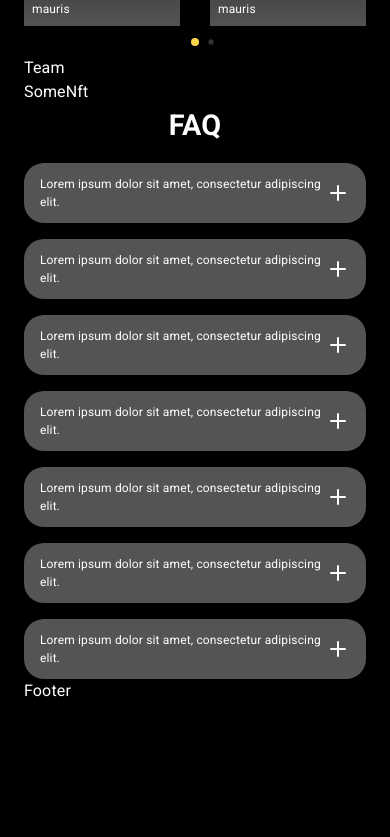
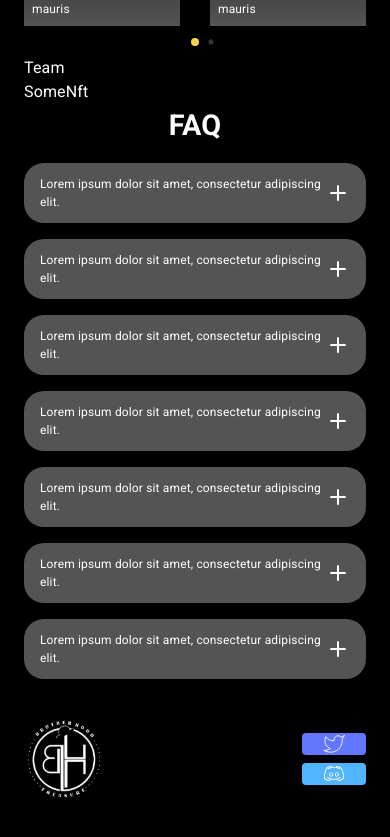
Before and after one commit to SepantaJoshani/NFT_UI, a React (Vite) app: page / in a window 390 px wide. Shown: the part 1830-2667 px from the top of the page. Before the commit the page ends 2533 px from the top, so only its background shows below. Built offline with nearby package versions, Linux system fonts and the light colour scheme.

Commit message:
footer and menu

```diff
--- a/src/App.jsx
+++ b/src/App.jsx
@@ -64,10 +64,7 @@ const StoryWrapper = styled.section`
   margin-top: 1rem;
   border-radius: 15px;
 
-  @media (min-width: 768px) {
-    margin: 0 auto;
-    margin-top: 2rem;
-  }
+
   @media (min-width: 768px) {
     margin: 0 auto;
     margin-top: 2rem;
@@ -80,6 +77,7 @@ const TimeLineWrapper = styled(Box)`
   @media (min-width: 1024px) {
     width: 90%;
     margin: 0 auto;
+    margin-top: 2.5rem;
   }
 `;
 
--- a/src/components/content/hero/Hero.jsx
+++ b/src/components/content/hero/Hero.jsx
@@ -1,8 +1,6 @@
 import React, { useState } from "react";
 import styled from "@emotion/styled";
-import Button from "@mui/material/Button";
 import AVATAR from "../../../assets/heading-avatar.png";
-
 import Plus from "../../../assets/plus-icon.svg";
 import Minus from "../../../assets/minus.svg";
 
@@ -253,6 +251,7 @@ const NumValue = styled.span`
 const MintBtn = styled.button`
   padding: 0 0.8rem;
   background-color: #fdde3d;
+  color: #000;
   border: 0;
   outline: 0;
   border-radius: 6px;
@@ -277,18 +276,3 @@ const MintBtn = styled.button`
     font-size: 2.2rem;
   }
 `;
-
-const DiscordBtn = styled(Button)`
-  background-color: #51b4ff;
-  padding: 0 0.5rem;
-  :hover {
-    background-color: #51b4ff;
-  }
-`;
-
-const TwitterBtn = styled(DiscordBtn)`
-  background-color: #6376ff;
-  :hover {
-    background-color: #6376ff;
-  }
-`;
--- a/src/components/content/timeline/AlternateTimeline.jsx
+++ b/src/components/content/timeline/AlternateTimeline.jsx
@@ -80,13 +80,15 @@ const StyledTimeLineContent = styled(TimelineContent)`
   border-radius: 20px;
   position: relative;
 
+
   ${(p) => p.theme.breakpoints.up("md")} {
+    border: 1px solid #fff;
     ::after {
       content: "";
       position: absolute;
       width: 100%;
       height: 100%;
-      background-color: #545454;
+      background-color:#2c2c2c;
       bottom: 1rem;
       left: 1rem;
       z-index: -1;
--- a/src/components/layout/footer/Footer.jsx
+++ b/src/components/layout/footer/Footer.jsx
@@ -1,14 +1,118 @@
 import styled from "@emotion/styled";
 import React from "react";
+import Button from "@mui/material/Button";
 import { maxWidth, paddingWrapper } from "../../common";
+import LogoIcon from "../../../assets/logo.jpg";
+import TwitterIcon from "../../../assets/twitter.svg";
+import DiscordIcon from "../../../assets/discord.svg";
+import { useMediaQuery } from "@mui/material";
 
 const Footer = () => {
-  return <StyledFooter>Footer</StyledFooter>;
+  const mdUp = useMediaQuery("(min-width:768px)");
+
+  const mobileSize = (
+    <>
+      <Logo src={LogoIcon} alt="brand" />
+      <ButtonsContainer>
+        <TwitterBtn>
+          <img src={TwitterIcon} alt="twitter icon" />
+        </TwitterBtn>
+        <DiscordBtn>
+          <img src={DiscordIcon} alt="twitter icon" />
+        </DiscordBtn>
+      </ButtonsContainer>
+    </>
+  );
+
+  const tabletAbove = (
+    <>
+      <Logo src={LogoIcon} alt="brand" />
+      <SingleCol>
+        <a href="#story">Story</a>
+        <a href="#road-map">Road Map</a>
+        <a href="#treasure-map">Treasure Map</a>
+      </SingleCol>
+      <SingleCol>
+        <a href="#mystery">Myestery</a>
+        <a href="#term">Term</a>
+        <a href="#faq">Faq</a>
+      </SingleCol>
+      <BtnCol>
+        <a href="#">
+          <img src={TwitterIcon} alt="twitter icon" />
+        </a>
+        <a href="#">
+          <img src={DiscordIcon} alt="twitter icon" />
+        </a>
+      </BtnCol>
+    </>
+  );
+
+  return <StyledFooter>{mdUp ? tabletAbove : mobileSize}</StyledFooter>;
 };
 
 export default Footer;
 
 const StyledFooter = styled.footer`
+  display: flex;
+  justify-content: space-between;
+  align-items: center;
   ${paddingWrapper}
   ${maxWidth}
+  margin: 2.5rem auto;
+
+  @media (min-width: 768px) {
+    display: grid;
+    grid-template-columns: repeat(4, 1fr);
+  }
 `;
+const Logo = styled.img`
+  width: 5rem;
+  height: 5rem;
+
+  @media (min-width: 768px) {
+    width: 7rem;
+    height: 7rem;
+  }
+`;
+
+const ButtonsContainer = styled.div`
+  display: flex;
+  flex-direction: column;
+  row-gap: 0.5rem;
+  z-index: 2;
+`;
+
+const DiscordBtn = styled(Button)`
+  background-color: #51b4ff;
+  padding: 0 0.5rem;
+  :hover {
+    background-color: #51b4ff;
+  }
+`;
+
+const TwitterBtn = styled(DiscordBtn)`
+  background-color: #6376ff;
+  :hover {
+    background-color: #6376ff;
+  }
+`;
+
+const SingleCol = styled.div`
+  display: flex;
+  flex-direction: column;
+  a {
+    padding: 0.5rem 0;
+    font-size: .8rem;
+  }
+
+  @media (min-width: 1024px) {
+    a{
+      font-size: 1rem;
+    }
+  }
+`;
+const BtnCol = styled.div`
+  display: flex;
+  column-gap: 1rem;
+`;
--- a/src/components/layout/header/Header.jsx
+++ b/src/components/layout/header/Header.jsx
@@ -1,12 +1,15 @@
 import styled from "@emotion/styled";
 import { Twirl as Hamburger } from "hamburger-react";
-import { Hidden, SwipeableDrawer } from "@mui/material";
-import React, { useState } from "react";
+import { Divider, Hidden, SwipeableDrawer } from "@mui/material";
+import React, { Fragment, useState } from "react";
 import { maxWidth, paddingWrapper } from "../../common";
 import TwitterIcon from "../../../assets/twitter.svg";
 import DiscordIcon from "../../../assets/discord.svg";
 import LogoIcon from "../../../assets/logo.jpg";
 import { uuid } from "../../../../data/uuid";
+import List from "@mui/material/List";
+import ListItem from "@mui/material/ListItem";
+import ListItemText from "@mui/material/ListItemText";
 
 const menuOptions = [
   { id: uuid(), content: "Story", href: "#story" },
@@ -36,8 +39,8 @@ const Header = () => {
   const toggleDrawer = (toggle) => (event) => {
     if (
       event &&
-      event.type === 'keydown' &&
-      (event.key === 'Tab' || event.key === 'Shift')
+      event.type === "keydown" &&
+      (event.key === "Tab" || event.key === "Shift")
     ) {
       return;
     }
@@ -50,7 +53,7 @@ const Header = () => {
       <StyledHeader>
         <Nav>
           <LeftSide>
-            <Logo src={LogoIcon} />
+            <Logo src={LogoIcon} alt="logo brand" />
             <IconContainer />
             <MenuList>
               {menuOptions.map(({ id, href, content }) => (
@@ -69,13 +72,31 @@ const Header = () => {
       </StyledHeader>
 
       <SwipeableDrawer
-
         anchor="right"
         open={isOpen}
         onClose={toggleDrawer(false)}
-        onOpen={toggleDrawer( true)}
+        onOpen={toggleDrawer(true)}
       >
-        HI
+        <List>
+          {menuOptions.map(({ id, content, href }, index, array) => (
+            <Fragment key={id}>
+              <StyledListItem
+                component="a"
+                href={href}
+                onClick={() => setOpen(false)}
+              >
+                {content}
+              </StyledListItem>
+              {index < array.length - 1 && (
+                <Divider
+                  light
+                  variant="fullWidth"
+                  sx={{ background: "#545454" }}
+                />
+              )}
+            </Fragment>
+          ))}
+        </List>
       </SwipeableDrawer>
     </>
   );
@@ -188,7 +209,20 @@ const MenuList = styled.div`
     color: #ffffff;
 
     @media (min-width: 1280px) {
-      font-size: 1.5rem;
+      font-size: 1.3rem;
     }
   }
 `;
+
+const StyledListItem = styled(ListItem)`
+  cursor: pointer;
+  color: #fff;
+  padding: 0.8rem 1.5rem;
+  width: 100%;
+  border-radius: 5px;
+  :hover {
+    background-color: #fdd64a;
+    color: #181818;
+  }
+  transition: all .2s ease-in;
+`;
--- a/src/index.css
+++ b/src/index.css
@@ -11,3 +11,9 @@ body {
 button {
   cursor: pointer;
 }
+
+a{
+  color: #fff;
+  text-decoration: none;
+  cursor: pointer;
+}
--- a/src/theme/theme.js
+++ b/src/theme/theme.js
@@ -45,6 +45,13 @@ const theme = createTheme({
             borderBottomLeftRadius: "20px",
             borderBottomRightRadius: "20px",
           },
+        },
+      },
+    },
+    MuiDrawer: {
+      styleOverrides: {
+        paper: {
+          background: "#2c2c2c",
         },
       },
     },
```
